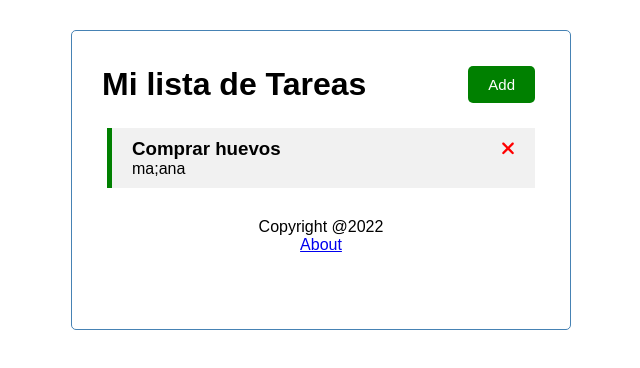
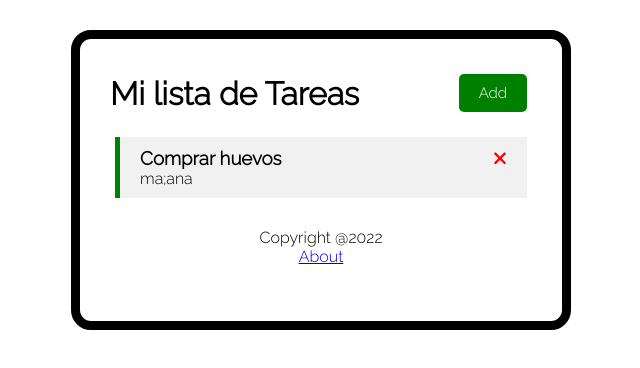
Before and after one commit to willybc/AngularProyects, an Angular app in the folder TaskList/: page / in a window 1280 px wide. Shown: the top 368 px of the page, without its empty margins (319-959 px from the left). Built offline with nearby package versions, Linux system fonts and the light colour scheme; data requests are answered from the project's data file.

Commit message:
new font

```diff
--- a/TaskList/src/index.html
+++ b/TaskList/src/index.html
@@ -6,6 +6,7 @@
   <base href="/">
   <meta name="viewport" content="width=device-width, initial-scale=1">
   <link rel="icon" type="image/x-icon" href="favicon.ico">
+  <link href="http://fonts.googleapis.com/css2?family=Raleway:wght@300&display=swap" rel="stylesheet" type="text/css">
 </head>
 <body>
   <app-root></app-root>
--- a/TaskList/src/styles.sass
+++ b/TaskList/src/styles.sass
@@ -1,7 +1,6 @@
-@font-face
-    font-family: 'Poppins'
-    src: url('https://fonts.googleapis.com/css2?family=Poppins:wght@200&display=swap')
-
+$primary-color: #cf0
+$secondary-color: #24F7B8
+$raleway: 'Raleway', sans-serif
 
 *
     box-sizing: border-box
@@ -9,16 +8,18 @@
     padding: 0
 
 body
-    font-family: sans-serif
+    font-family: 'Raleway'
+    //background-color: $primary-color
+
 
 .container
     max-width: 500px
     margin: 30px auto
     overflow: auto
     min-height: 300px
-    border: 1px solid steelblue
+    border: 9px solid black
     padding: 30px
-    border-radius: 5px
+    border-radius: 20px
 
 
 .btn
```
